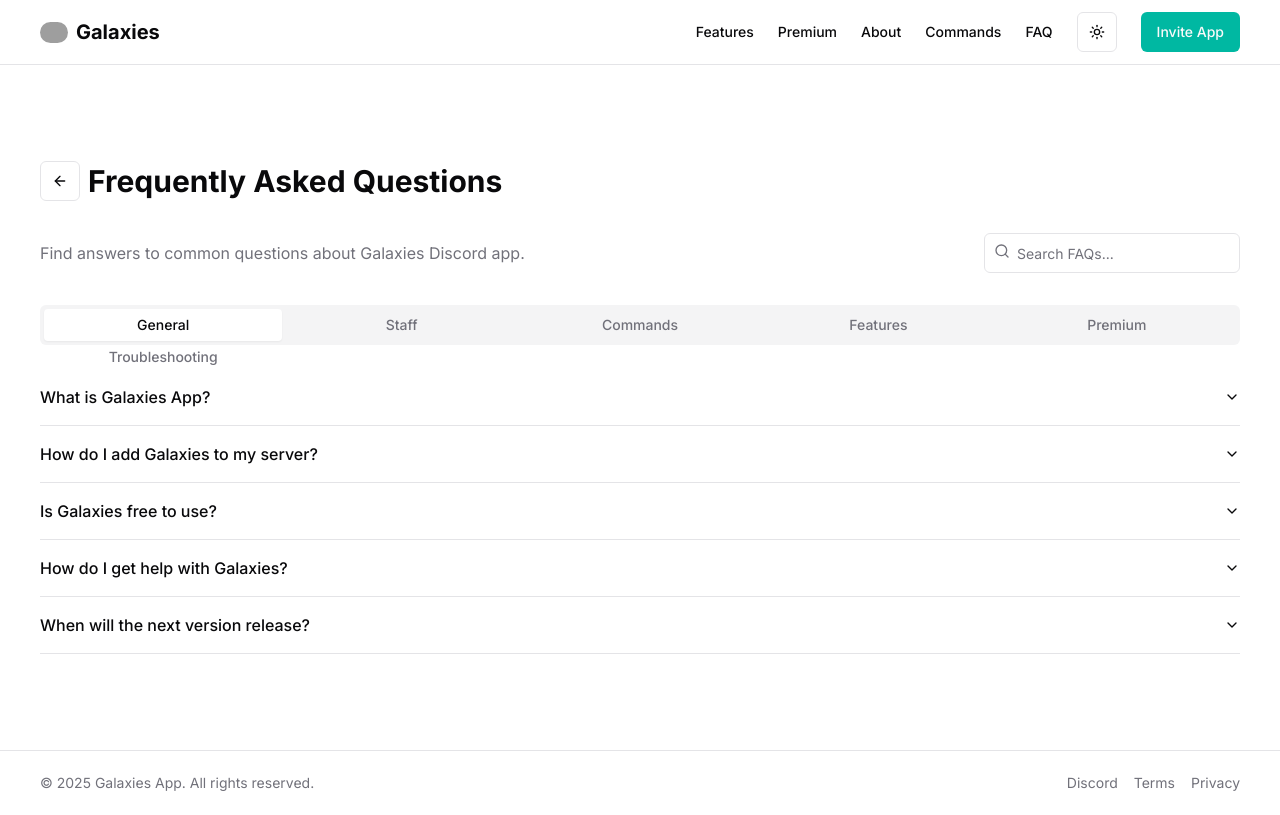
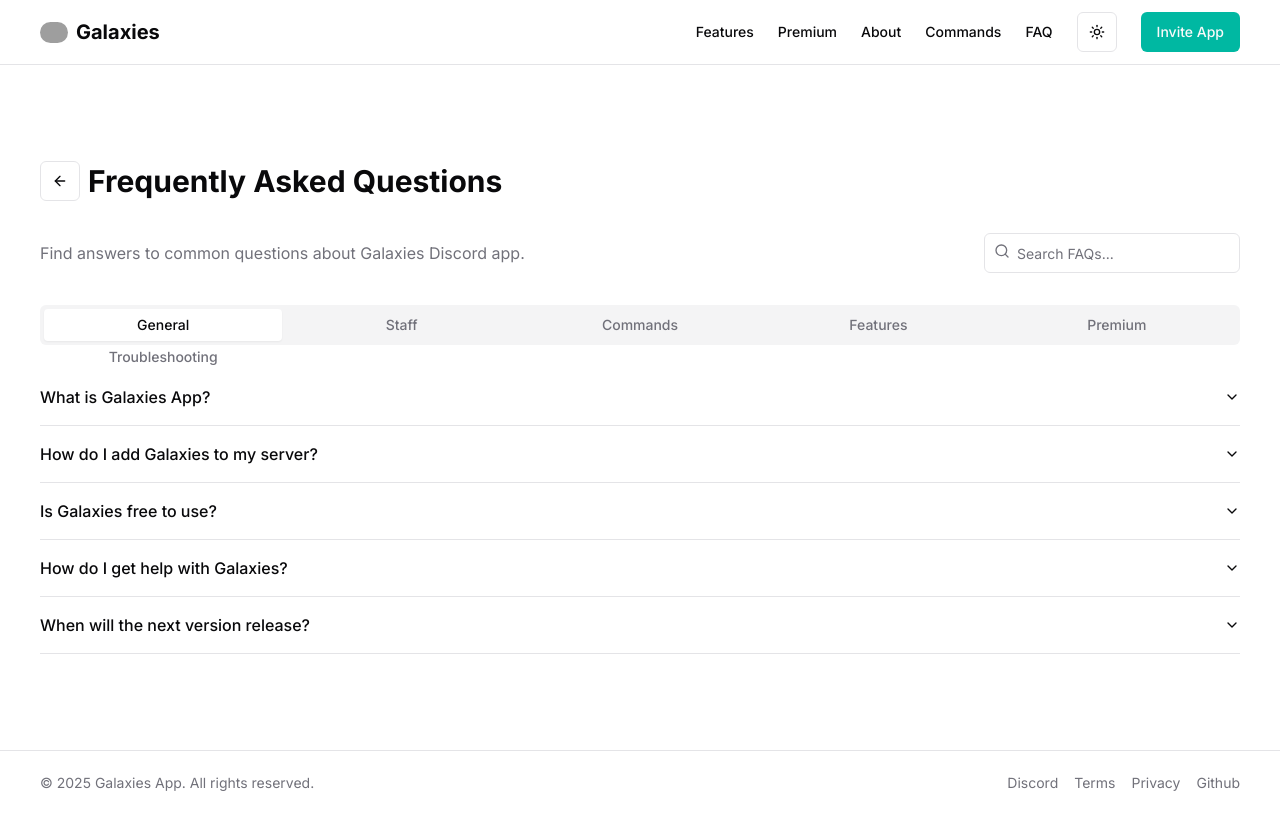
Before and after one commit to EpochStudio/web, a Next.js app: page /faq in a window 1280 px wide. Built offline with nearby package versions, Linux system fonts and the light colour scheme; grey boxes are pictures that could not be loaded.

Commit message:
feat: added Github Page on footer to all

```diff
--- a/app/commands/CommandsClientPage.tsx
+++ b/app/commands/CommandsClientPage.tsx
@@ -803,6 +803,9 @@
             <Link href="#" className="text-sm text-muted-foreground hover:text-primary">
               Privacy
             </Link>
+            <Link href="https://github.com/EpochStudio/web" className="text-sm text-muted-foreground hover:text-primary">
+              Github
+            </Link>
           </div>
         </div>
       </footer>
--- a/app/faq/page.tsx
+++ b/app/faq/page.tsx
@@ -318,6 +318,9 @@
             <Link href="#" className="text-sm text-muted-foreground hover:text-primary">
               Privacy
             </Link>
+            <Link href="https://github.com/EpochStudio/web" className="text-sm text-muted-foreground hover:text-primary">
+              Github
+            </Link>
           </div>
         </div>
       </footer>
--- a/app/privacy/page.tsx
+++ b/app/privacy/page.tsx
@@ -233,6 +233,9 @@
             <Link href="/privacy" className="text-sm text-muted-foreground hover:text-primary">
               Privacy
             </Link>
+            <Link href="https://github.com/EpochStudio/web" className="text-sm text-muted-foreground hover:text-primary">
+              Github
+            </Link>
           </div>
         </div>
       </footer>
--- a/app/team/[id]/page.tsx
+++ b/app/team/[id]/page.tsx
@@ -171,6 +171,9 @@
             <Link href="#" className="text-sm text-muted-foreground hover:text-primary">
               Privacy
             </Link>
+            <Link href="https://github.com/EpochStudio/web" className="text-sm text-muted-foreground hover:text-primary">
+              Github
+            </Link>
           </div>
         </div>
       </footer>
--- a/app/team/page.tsx
+++ b/app/team/page.tsx
@@ -195,6 +195,9 @@
             <Link href="#" className="text-sm text-muted-foreground hover:text-primary">
               Privacy
             </Link>
+            <Link href="https://github.com/EpochStudio/web" className="text-sm text-muted-foreground hover:text-primary">
+              Github
+            </Link>
           </div>
         </div>
       </footer>
--- a/app/terms/page.tsx
+++ b/app/terms/page.tsx
@@ -228,6 +228,9 @@
             <Link href="/privacy" className="text-sm text-muted-foreground hover:text-primary">
               Privacy
             </Link>
+            <Link href="https://github.com/EpochStudio/web" className="text-sm text-muted-foreground hover:text-primary">
+              Github
+            </Link>
           </div>
         </div>
       </footer>
```
